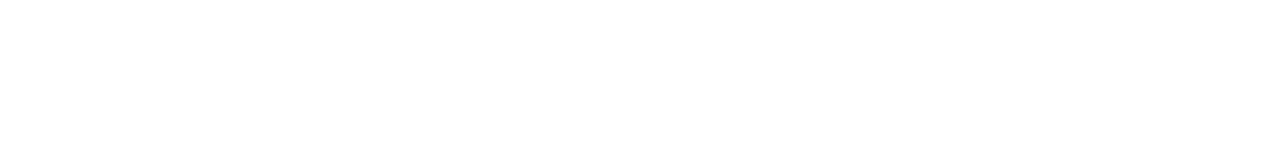
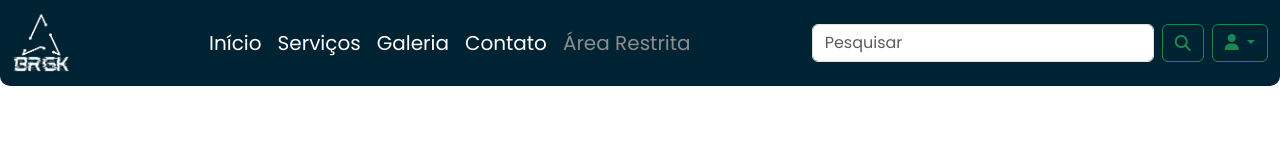
Before and after one commit to ipadilhax/BRGK, a plain HTML site: page index.html in a window 1280 px wide. Drawn offline with nearby package versions, Linux system fonts and the light colour scheme.

Commit message:
segundo commit

```diff
--- a/css/style.css
+++ b/css/style.css
@@ -10,6 +10,53 @@
 
 :root {
     --bkg-header: #002333;
+}
+
+.nav-local {
+    background-color: var(--bkg-header) !important;
+    border-radius: 0px 0px 10px 10px;
+}
+
+.logo {
+    width: 60px;
+}
+
+.bars-local {
+    color: white !important;
+    border: white !important;
+    background-color: white !important;
+}
+
+.toggler-local {
+    color: white !important;
+    border: white !important;
+    background-color: white !important;
+}
+
+.link-local {
+    color: #FFF !important;
+    font-size: 20px !important;
+    text-align: center;
+}
+
+.link-local.disabled {
+    color: rgb(140, 140, 140) !important;
+    user-select: none;
+}
+
+.navBarNav-local {
+    display: flex;
+    width: 100%;
+    flex: 1;
+    justify-content: center;
+}
+
+.user-local {
+    margin-left: 8px;
+}
+
+.loginCascat-local {
+    text-align: center;
 }
 
 /* #menu {
--- a/index.html
+++ b/index.html
@@ -4,36 +4,56 @@
     <meta charset="UTF-8">
     <meta http-equiv="X-UA-Compatible" content="IE=edge">
     <meta name="viewport" content="width=device-width, initial-scale=1.0">
-    <link rel="stylesheet" href="./css/style.css">
-    <link rel="stylesheet" href=".//bootstrap/css/bootstrap.css">
+    <link href="https://cdn.jsdelivr.net/npm/bootstrap@5.3.0-alpha3/dist/css/bootstrap.min.css" rel="stylesheet" integrity="sha384-KK94CHFLLe+nY2dmCWGMq91rCGa5gtU4mk92HdvYe+M/SXH301p5ILy+dN9+nJOZ" crossorigin="anonymous">
     <link rel="stylesheet" href="https://cdnjs.cloudflare.com/ajax/libs/font-awesome/6.4.0/css/all.min.css" integrity="sha512-iecdLmaskl7CVkqkXNQ/ZH/XLlvWZOJyj7Yy7tcenmpD1ypASozpmT/E0iPtmFIB46ZmdtAc9eNBvH0H/ZpiBw==" crossorigin="anonymous" referrerpolicy="no-referrer"/>
     <link rel="preconnect" href="https://fonts.googleapis.com">
     <link rel="preconnect" href="https://fonts.gstatic.com" crossorigin>
     <link href="https://fonts.googleapis.com/css2?family=Poppins:wght@400;500;600;700;800;900&display=swap" rel="stylesheet">
+    <link rel="stylesheet" href="./css/style.css">
     <title>BRGK - Início</title>
 </head>
 <body>
-
-    <!-- <main>
-        <header id="menu">
-            <div class="menu-mobile fa fa-bars" id="menu-mobile"></div>
-            <a href="./index.html"><img id="logo" src="./img/logo-escrito.png" alt="Logo"></a>
-            <nav id="nav-menu">
-                <ul id="navegation">
-                    <li><a href="./index.html">Início</a></li>
-                    <li><a href="./servicos.html">Serviços</a></li>
-                    <li><a href="./galeria.html">Galeria</a></li>
-                    <li><a href="./contato.html">Contato</a></li>
+    <nav class="navbar navbar-expand-lg bg-body-tertiary nav-local">
+        <div class="container-fluid">
+            <a class="navbar-brand" href="#"><img class="logo" src="./img/logo-escrito.png" alt="Logo"></a>
+            <button class="navbar-toggler toggler-local" type="button" data-bs-toggle="collapse" data-bs-target="#navbarSupportedContent" aria-controls="navbarSupportedContent" aria-expanded="false" aria-label="Toggle navigation">
+            <span class="navbar-toggler-icon bars-local"></span>
+            </button>
+            <div class="collapse navbar-collapse" id="navbarSupportedContent">
+                <ul class="navbar-nav me-auto mb-2 mb-lg-0 navBarNav-local">
+                    <li class="nav-item">
+                        <a class="nav-link link-local active" aria-current="page" href="#">Início</a>
+                    </li>
+                    <li class="nav-item">
+                        <a class="nav-link link-local" href="#">Serviços</a>
+                    </li>
+                    <li class="nav-item">
+                        <a class="nav-link link-local" href="#">Galeria</a>
+                    </li>
+                    <li class="nav-item">
+                        <a class="nav-link link-local" href="#">Contato</a>
+                    </li>
+                    <li class="nav-item">
+                        <a class="nav-link link-local disabled">Área Restrita</a>
+                    </li>
                 </ul>
-            </nav>
-            <div class="loginSearch">
-                <input type="text" name="search" id="input-search">
-                <i class="search fa fa-search" id="search"></i>
-                <i class="fa fa-user"></i>
+                <form class="d-flex" role="search">
+                <input class="form-control me-2" type="search" placeholder="Pesquisar" aria-label="Search">
+                <button class="btn btn-outline-success fa fa-search" type="submit"></button>
+                <div class="btn-group">
+                    <button type="button" class="btn btn-outline-success dropdown-toggle user-local" data-bs-toggle="dropdown" aria-expanded="false">
+                      <i class="fa fa-user"></i>
+                    </button>
+                    <ul class="dropdown-menu dropdown-menu-end loginCascat-local">
+                      <li><a class="dropdown-item" href="#">Entrar</a></li>
+                      <li><a class="dropdown-item" href="#">Inscrever-se</a></li>
+                    </ul>
+                  </div>
+                </form>
             </div>
-        </header>
-    </main> -->
-    <script src="./bootstrap/js/bootstrap.js"></script>
+        </div>
+    </nav>
+    <script src="https://cdn.jsdelivr.net/npm/bootstrap@5.3.0-alpha3/dist/js/bootstrap.bundle.min.js" integrity="sha384-ENjdO4Dr2bkBIFxQpeoTz1HIcje39Wm4jDKdf19U8gI4ddQ3GYNS7NTKfAdVQSZe" crossorigin="anonymous"></script>
     <script src="./js/script.js"></script>
 </body>
 </html>
```
